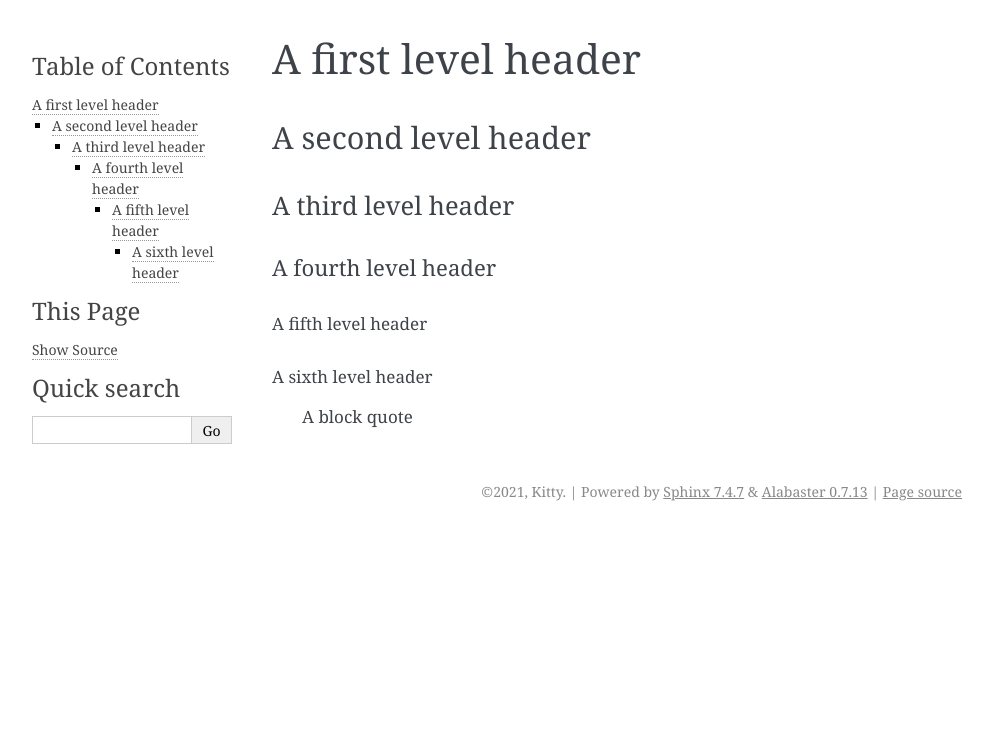
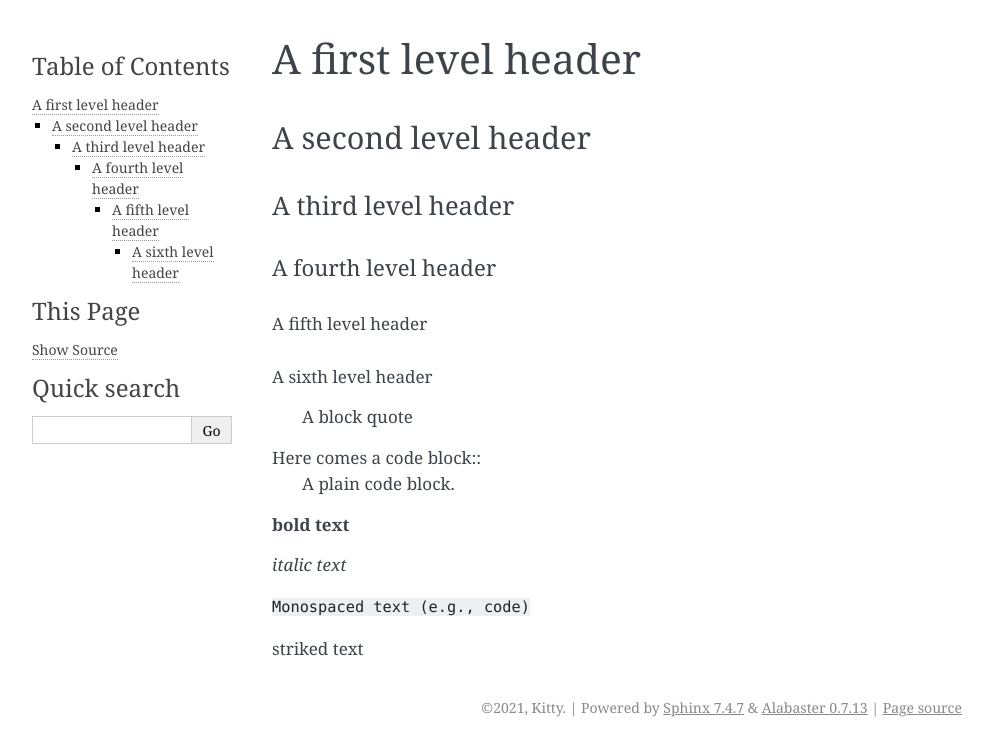
Before and after one commit to kittydepa/sphinx_practice, a Sphinx documentation site: the page built from projects/skeleton/bin/source/exercise2.rst, in a window 1280 px wide. Shown: the top 756 px of the page, without its empty margins (148-1141 px from the left). Built offline with Sphinx 7.4.7, drawn with Linux system fonts in a browser that asks for light colours.

Commit message:
Trying to fix stuff

```diff
--- a/projects/skeleton/bin/source/exercise2.rst
+++ b/projects/skeleton/bin/source/exercise2.rst
@@ -1,3 +1,5 @@
+:orphan:
+
 A first level header
 ====================
 
@@ -17,3 +19,14 @@ A sixth level header
 """"""""""""""""""""
 
     A block quote
+
+Here comes a code block::
+    A plain code block.
+
+**bold text**
+
+*italic text*
+
+``Monospaced text (e.g., code)``
+
+striked text
```
Also changed, not shown: 6 other files.
